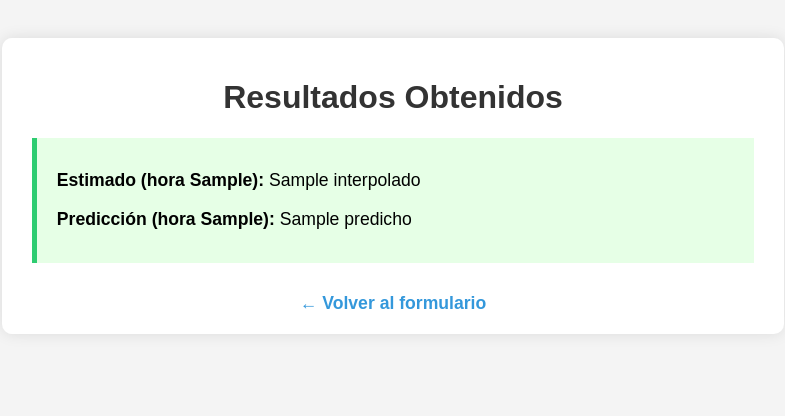
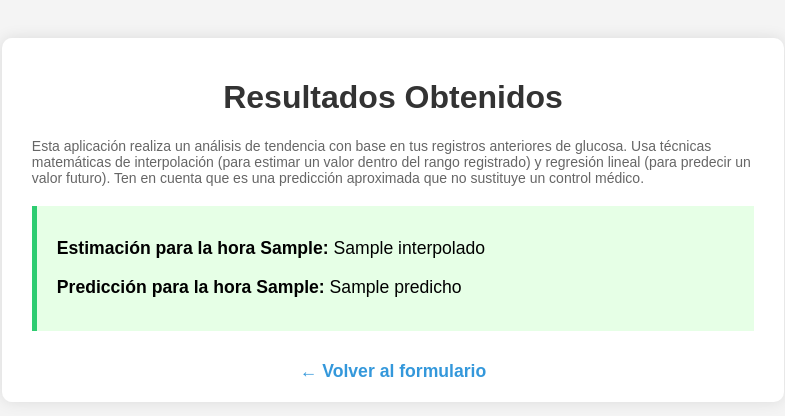
Before and after one commit to Mbautista13/glucosa, a Flask app: template templates/resultado.html in a window 1280 px wide. Shown: the top 416 px of the page, without its empty margins (247-1032 px from the left). Run offline with Flask 3, Linux system fonts and the light colour scheme; the template is opened without the code that fills it: most values are stand-ins (such as "Sample title", 1, 10 or a date in 2020).

Commit message:
Update resultado.html

```diff
--- a/templates/resultado.html
+++ b/templates/resultado.html
@@ -20,6 +20,11 @@
         h1 {
             text-align: center;
             color: #333;
+        }
+        .explicacion {
+            font-size: 14px;
+            color: #666;
+            margin-bottom: 20px;
         }
         .resultado {
             background-color: #e6ffe6;
@@ -48,15 +53,26 @@
     <div class="card">
         <h1>Resultados Obtenidos</h1>
 
+        <p class="explicacion">
+            Esta aplicación realiza un análisis de tendencia con base en tus registros anteriores de glucosa.
+            Usa técnicas matemáticas de interpolación (para estimar un valor dentro del rango registrado) y regresión lineal (para predecir un valor futuro).
+            Ten en cuenta que es una predicción aproximada que no sustituye un control médico.
+        </p>
+
         <div class="resultado">
+            {% if interpolado is not none %}
                 <p>
-                <span class="label">Estimado (hora {{ hora_interp }}):</span>
+                    <span class="label">Estimación para la hora {{ hora_interp }}:</span>
                     {{ interpolado }}
                 </p>
+            {% endif %}
+
+            {% if predicho is not none %}
                 <p>
-                <span class="label">Predicción (hora {{ hora_pred }}):</span>
+                    <span class="label">Predicción para la hora {{ hora_pred }}:</span>
                     {{ predicho }}
                 </p>
+            {% endif %}
         </div>
 
         <div class="volver">
```
Lines whose indentation alone changed are shown as unchanged.
